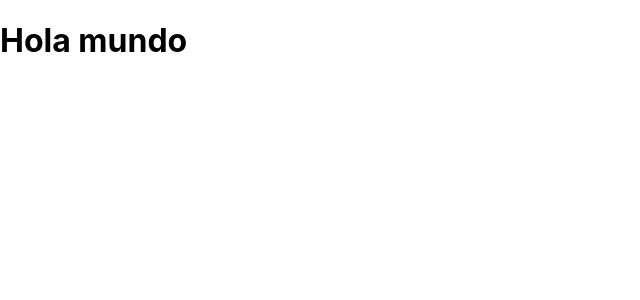
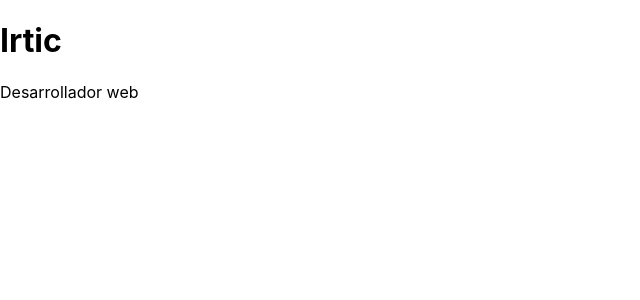
Before and after one commit to irtic/react_basicos, a React (Create React App) app: page / in a window 1280 px wide. Shown: the top 300 px of the page, without its empty margins (0-640 px from the left). Built offline with nearby package versions, Linux system fonts and the light colour scheme.

Commit message:
react con jsx

```diff
--- a/src/App.js
+++ b/src/App.js
@@ -1,10 +1,20 @@
-import React from 'react';
+import React, {Fragment } from 'react';
 
 
 function App() {
+
+    const empleado = {
+        nombre : 'Irtic',
+        trabajo : 'Desarrollador web'
+    }
   return (
     <div className="App">
-        <h1>Hola mundo</h1>
+
+        <Fragment>
+            <h1>{empleado.nombre}</h1>
+            <p>{empleado.trabajo}</p>
+        </Fragment>
+
     </div>
   );
 }
```
